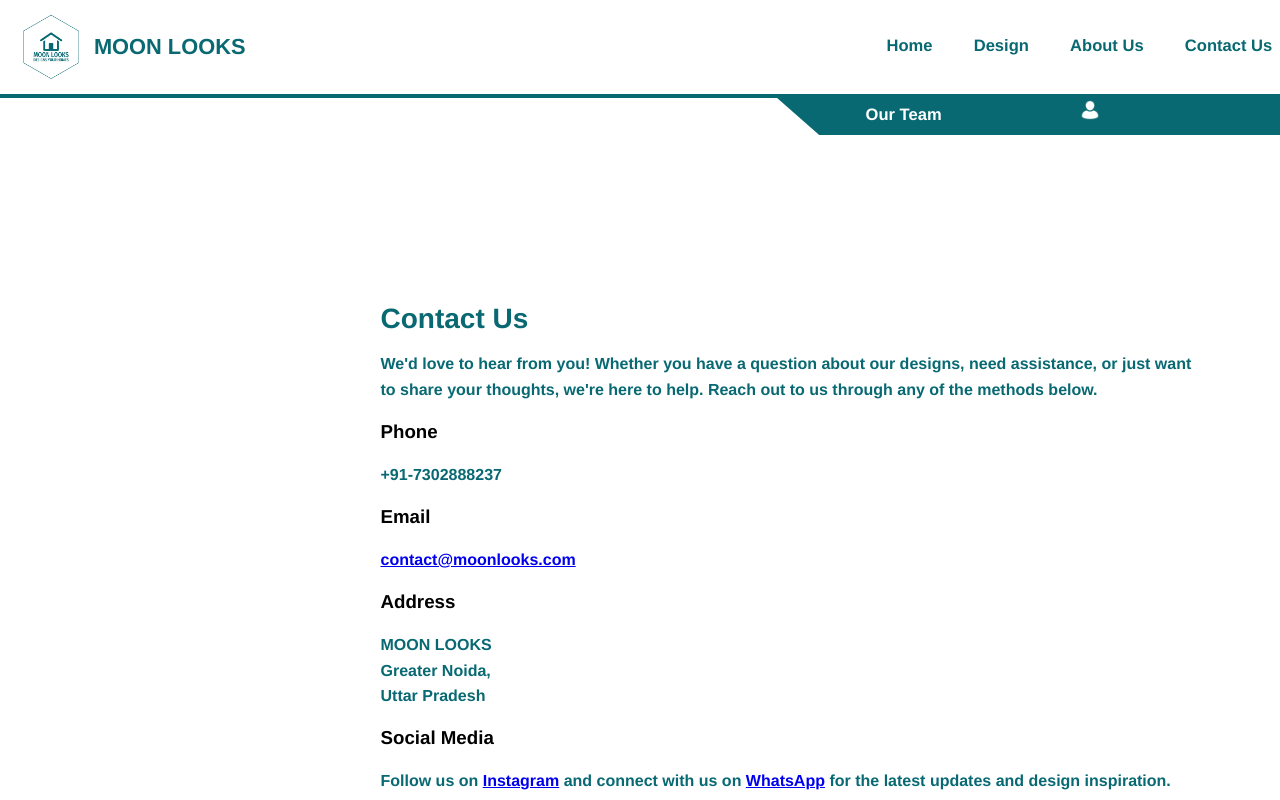
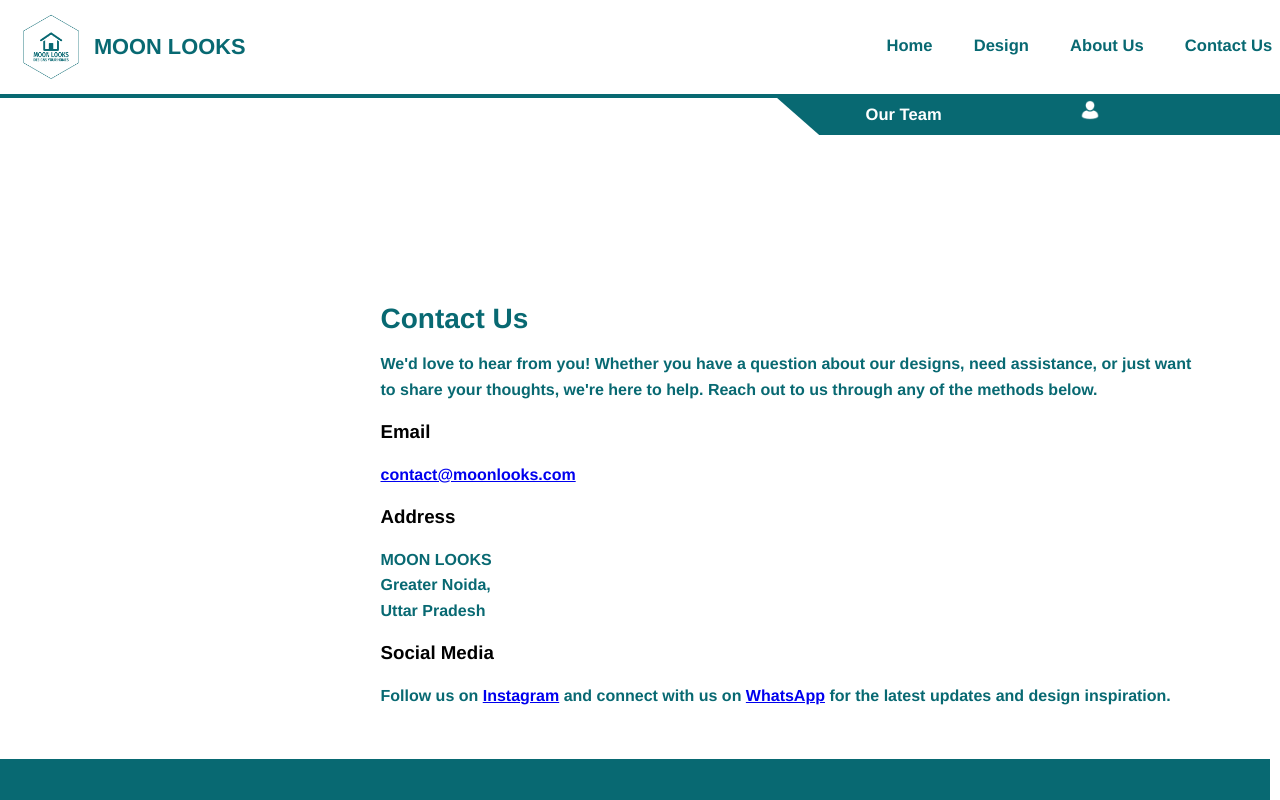
Before and after one commit to ujjwalkul7/MoonLookswithReact, a React (Create React App) app: page /contact in a window 1280 px wide. Shown: the top 800 px of the page. Built offline with nearby package versions, Linux system fonts and the light colour scheme; the HTML template or start-up script is replaced by a standard one.

Commit message:
Update Contact.jsx

```diff
--- a/src/pages/Contact.jsx
+++ b/src/pages/Contact.jsx
@@ -8,9 +8,9 @@ function Contact() {
       <h2>Contact Us</h2>
       <p>We'd love to hear from you! Whether you have a question about our designs, need assistance, or just want to share your thoughts, we're here to help. Reach out to us through any of the methods below.</p>
 
-      <h3>Phone</h3>
+{/*       <h3>Phone</h3>
       <p>+91-7302888237</p>
-
+ */}
       <h3>Email</h3>
       <p><a href="mailto:contact@moonlooks.com">contact@moonlooks.com</a></p>
 
```
